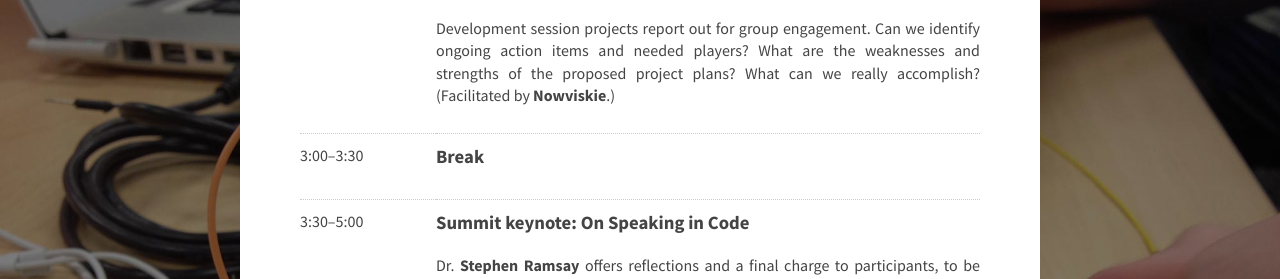
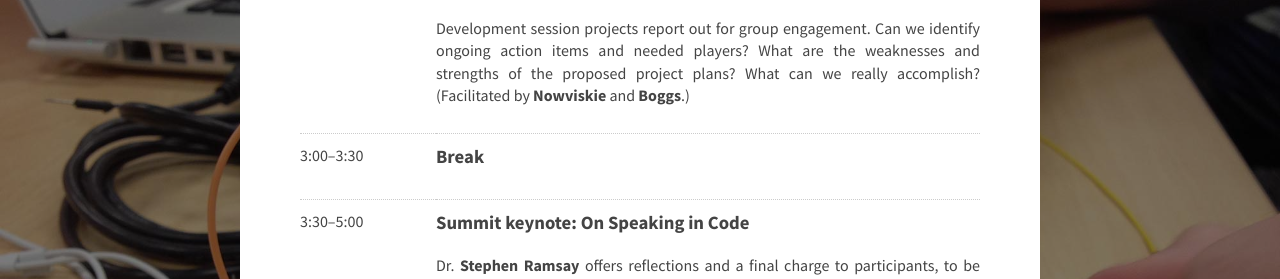
Before and after one commit to scholarslab/speakingincode, a Jekyll site: the page built from index.html, in a window 1280 px wide and 900 px high, scrolled down 4834 px. Shown: the part 175-454 px from the top of the window. Built offline with Jekyll 4.4.1, drawn with Linux system fonts in a browser that asks for light colours; nearby versions of some CDN libraries; Markdown is read by kramdown in place of the engine named in the settings.

Commit message:
Jerm is drafted.

```diff
--- a/index.html
+++ b/index.html
@@ -191,7 +191,7 @@ layout: default
                 <td>1:30–3:00</td>
                 <td>
                     <h3>Plenary Discussion</h3>
-                    <p>Development session projects report out for group engagement. Can we identify ongoing action items and needed players? What are the weaknesses and strengths of the proposed project plans? What can we really accomplish? (Facilitated by <strong>Nowviskie</strong>.)</p>
+                    <p>Development session projects report out for group engagement. Can we identify ongoing action items and needed players? What are the weaknesses and strengths of the proposed project plans? What can we really accomplish? (Facilitated by <strong>Nowviskie</strong> and <strong>Boggs</strong>.)</p>
                 </td>
             </tr>
             <td>3:00–3:30</td>
```
